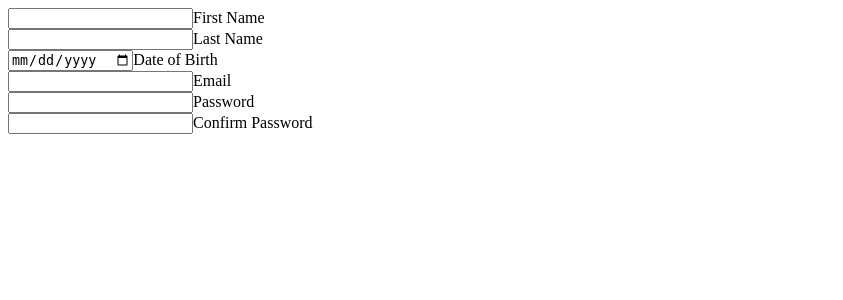
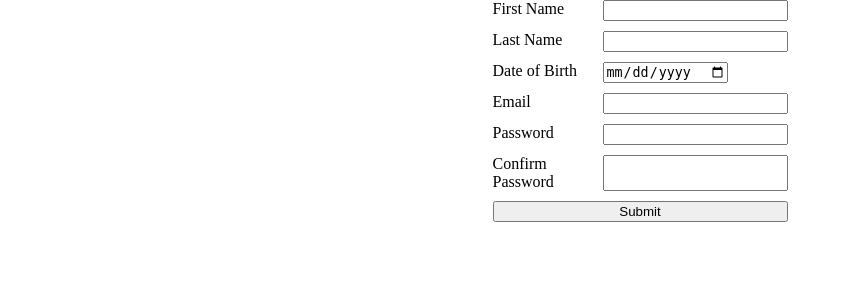
Before and after one commit to joshuaobare/financial-management, a PHP site: page /public/register.php in a window 1280 px wide. Shown: the top 300 px of the page, without its empty margins (0-843 px from the left). Run offline with PHP 8.4, Linux system fonts and the light colour scheme.

Commit message:
Add register stylesheet and add styling to registration form

```diff
--- a/public/register.php
+++ b/public/register.php
@@ -4,18 +4,30 @@
 <head>
     <meta charset="UTF-8">
     <meta name="viewport" content="width=device-width, initial-scale=1.0">
+    <link rel="stylesheet" href="../styles/register.css">
     <title>Register</title>
 </head>
 
 <body>
-    <form action="">
-        <div><input type="text"><label for="">First Name</label></div>
-        <div><input type="text"><label for="">Last Name</label></div>
-        <div><input type="date"><label for="">Date of Birth</label></div>
-        <div><input type="email"><label for="">Email</label></div>
-        <div><input type="password"><label for="">Password</label></div>
-        <div><input type="password"><label for="">Confirm Password</label></div>
-    </form>
+    <main class="register-main">
+        <form action="" class="register-form">
+            <div class="register-form-item"><label for="">First Name</label><input type="text"
+                    class="register-form-item-input"></div>
+            <div class="register-form-item"><label for="">Last Name</label><input type="text"
+                    class="register-form-item-input"></div>
+            <div class="register-form-item"><label for="">Date of Birth</label><input type="date"
+                    class="register-form-item-input"></div>
+            <div class="register-form-item"><label for="">Email</label><input type="email"
+                    class="register-form-item-input">
+            </div>
+            <div class="register-form-item"><label for="">Password</label><input type="password"
+                    class="register-form-item-input"></div>
+            <div class="register-form-item"><label for="">Confirm Password</label><input type="password"
+                    class="register-form-item-input"></div>
+            <button>Submit</button>
+        </form>
+    </main>
+
 </body>
 
 </html>
--- /dev/null
+++ b/styles/register.css
@@ -0,0 +1,26 @@
+.register-main {
+  width: 100vw;
+  display: flex;
+  justify-content: center;
+  align-items: center;
+}
+
+body {
+  padding: 0;
+  margin: 0;
+}
+
+.register-form {
+  display: flex;
+  flex-direction: column;
+  gap: 10px;
+}
+
+.register-form-item {
+  display: flex;
+  gap: 10px;
+}
+
+.register-form-item > label {
+  width: 100px;
+}
```
